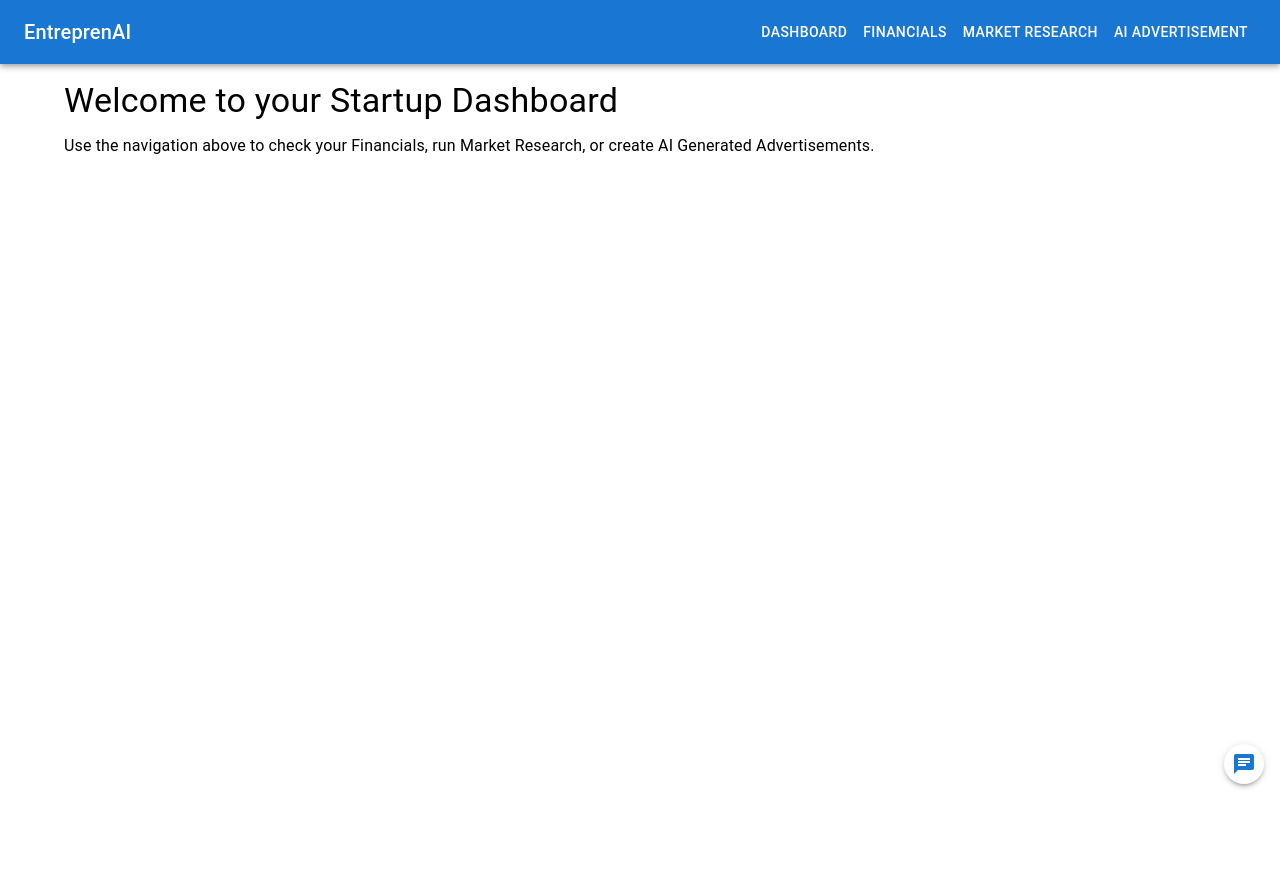
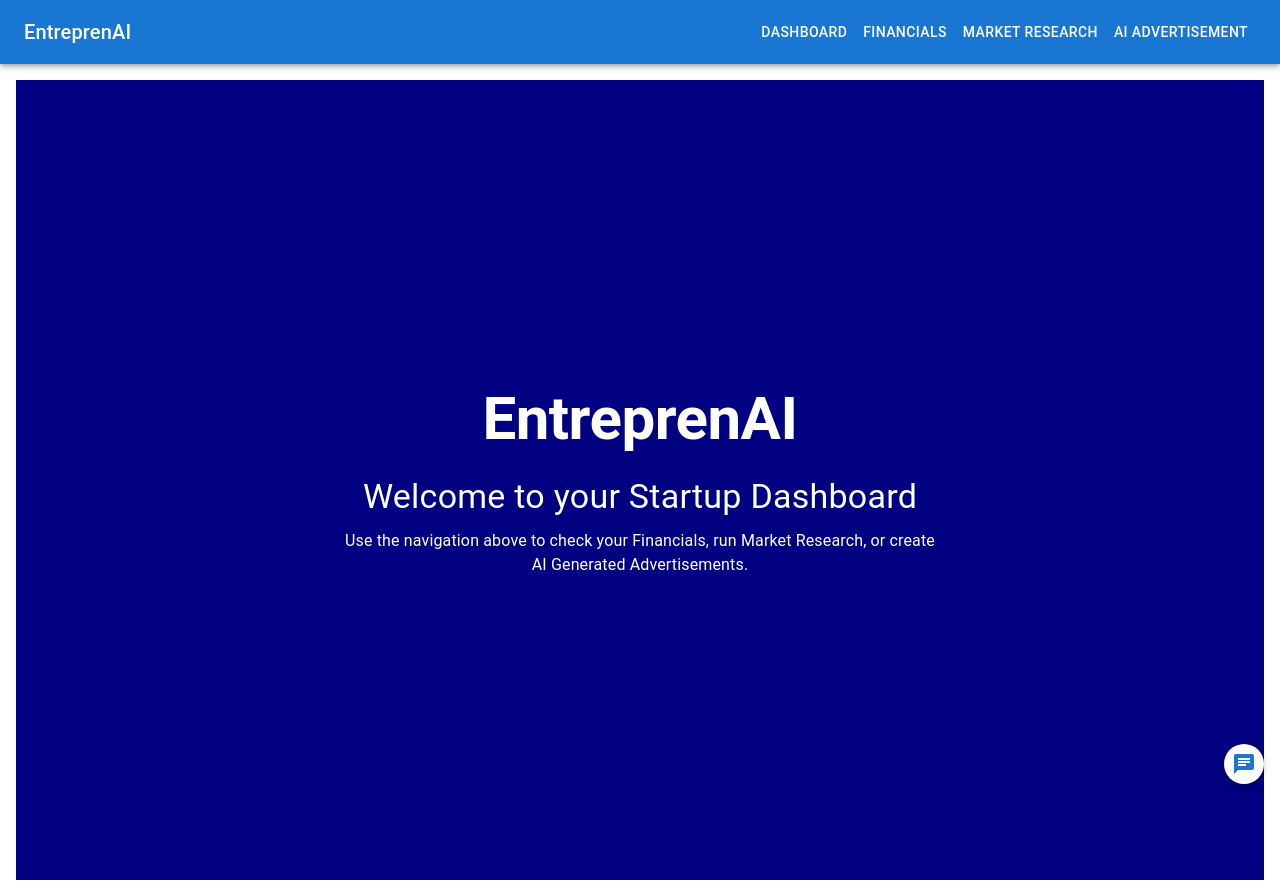
Before and after one commit to RangeR107/EntreprenAI, a React (Create React App) app in the folder frontend/: page / in a window 1280 px wide. Before the commit the page ends 800 px from the top, so only its background shows below. Built offline with nearby package versions, Linux system fonts and the light colour scheme.

Commit message:
added bg color

```diff
--- a/frontend/src/components/Dashboard.js
+++ b/frontend/src/components/Dashboard.js
@@ -1,17 +1,20 @@
 // client/src/components/Dashboard.js
 import React from 'react';
-import { Typography, Container } from '@mui/material';
+import { Typography, Container, Box } from '@mui/material';
 
 const Dashboard = () => {
   return (
-    <Container>
+    <Box sx={{ backgroundColor: 'navy', height: '100vh', display: 'flex', justifyContent: 'center', alignItems: 'center', flexDirection: 'column', color: 'white' }}>
+      <Typography variant="h2" gutterBottom>
+        <strong>EntreprenAI</strong>
+      </Typography>
       <Typography variant="h4" gutterBottom>
         Welcome to your Startup Dashboard
       </Typography>
-      <Typography variant="body1">
+      <Typography variant="body1" align="center" sx={{ maxWidth: '600px' }}>
         Use the navigation above to check your Financials, run Market Research, or create AI Generated Advertisements.
       </Typography>
-    </Container>
+    </Box>
   );
 };
 
```
